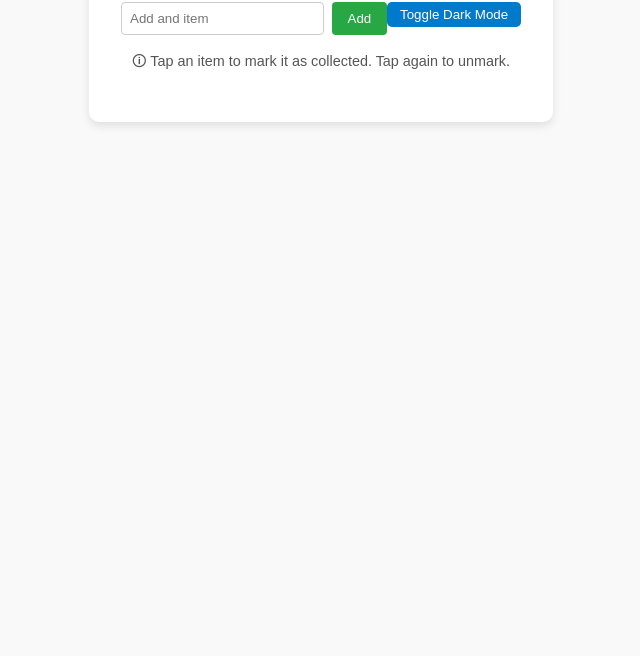
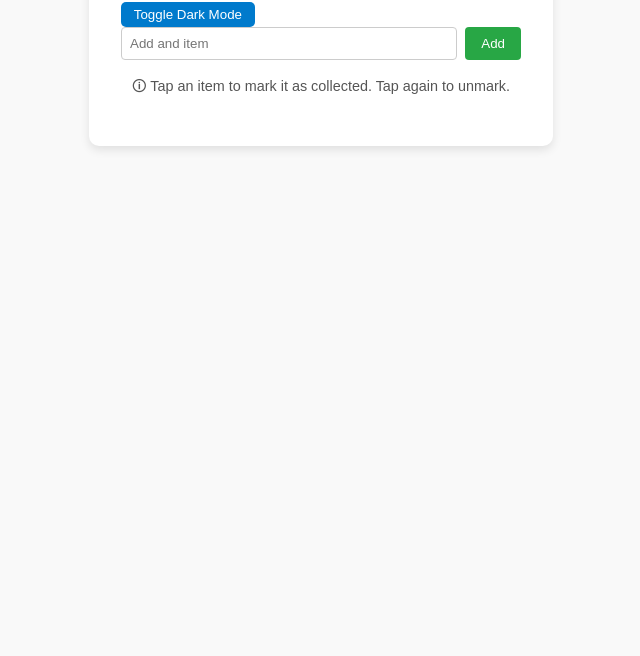
Before and after one commit to Calvin2334/Shopping-List-App, a plain HTML site: page index.html in a window 1280 px wide. Shown: the part 144-800 px from the top of the page, without its empty margins (319-959 px from the left). Drawn offline with Linux system fonts and the light colour scheme.

Commit message:
Update style.css

```diff
--- a/style.css
+++ b/style.css
@@ -56,14 +56,15 @@ body.dark #completion-message{
 }
 
 .toggle-btn{
-    float: right;
-    margin-bottom: 1rem;
+    display: block;
+    margin: 0 auto 1 rem auto;
     padding: 0.3rem 0.8rem;
     background: #007acc;
     color: white;
     border: none;
     border-radius: 5px;
     cursor: pointer;
+    font-size: 0,9rem;
 }
 form{
     display: flex;
```
